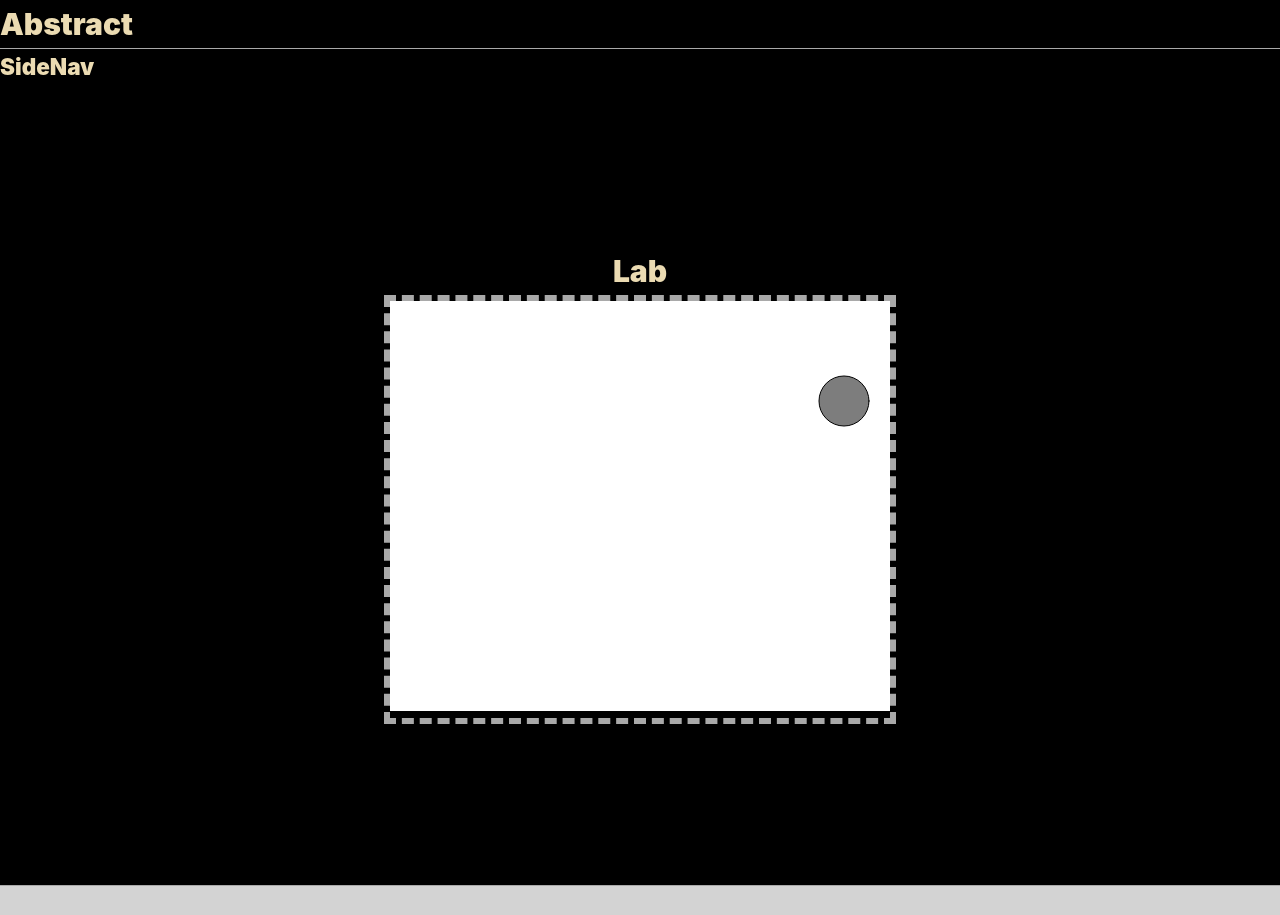
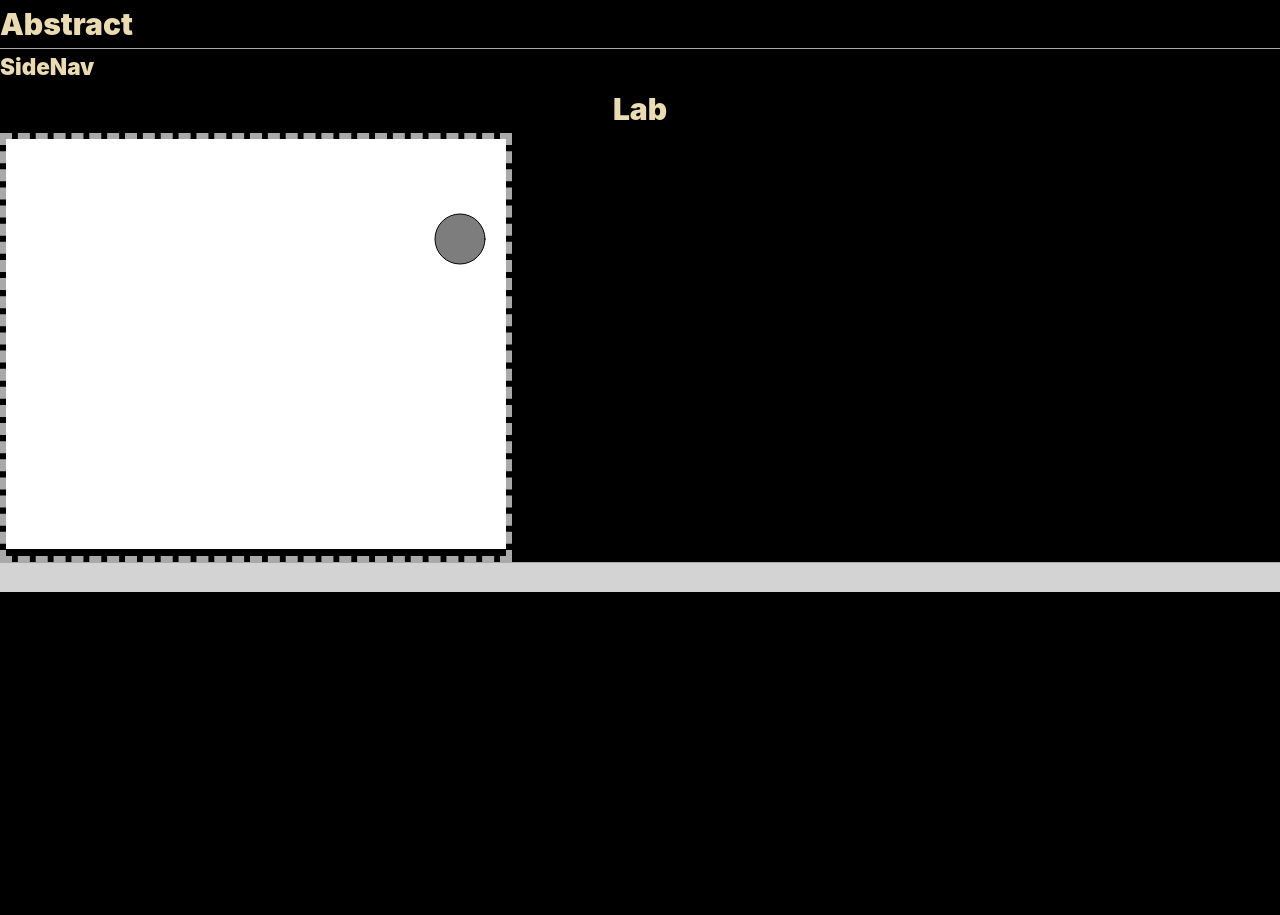
Before and after one commit to Unomars4/abstract, a Vue app: page /lab in a window 1280 px wide. After the commit the page ends 800 px from the top, so only its background shows below. Built offline with nearby package versions, Linux system fonts and the light colour scheme.

Commit message:
change sidenav container to main and remove main for labview

```diff
--- a/src/App.vue
+++ b/src/App.vue
@@ -9,13 +9,13 @@ import { RouterView } from 'vue-router'
     </nav>
   </header>
 
-  <div>
+  <main>
     <aside>
       <h1>SideNav</h1>
     </aside>
 
     <RouterView />
-  </div>
+  </main>
 
   <footer>
   </footer>
--- a/src/views/LabView.vue
+++ b/src/views/LabView.vue
@@ -28,10 +28,8 @@ onMounted(() => {
 
 
 <template>
-  <main ref="main">
-    <h1>Lab</h1>
-    <div id="container" ref="container"></div>
-  </main>
+  <h1>Lab</h1>
+  <div id="container" ref="container"></div>
 </template>
 
 
```
